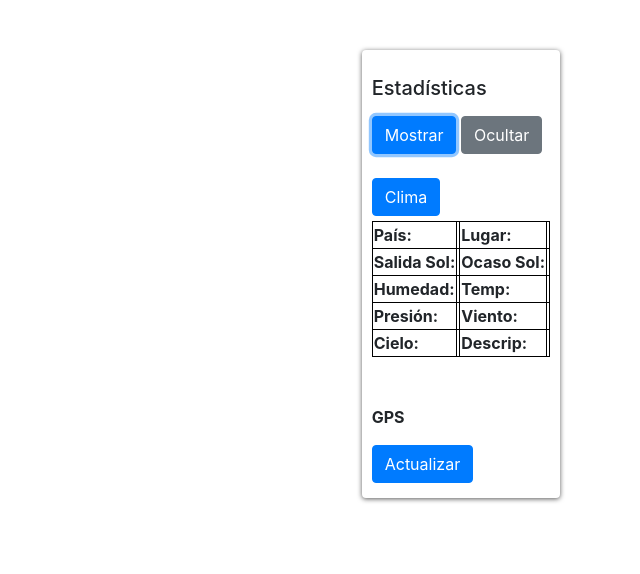
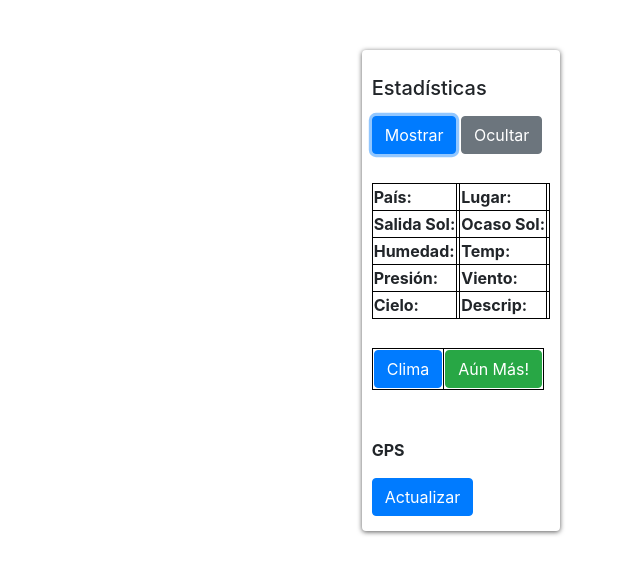
Before and after one commit to scharss/agrodata2, a plain HTML site: page index2.html in a window 1280 px wide. Both pictures are taken after a click on the button "Mostrar". Shown: the whole page, without its empty margins (640-1280 px from the left). Drawn offline with nearby package versions, Linux system fonts and the light colour scheme.

Commit message:
Update index2.html

```diff
--- a/index2.html
+++ b/index2.html
@@ -41,9 +41,13 @@
           <button onclick="ocultar()" class="btn btn-secondary">Ocultar</button>
           <br><br>
                 <section id="s1" class="hidden">
-<button onclick="location.href='https://scharss.github.io/otroclimax/'" class="btn btn-primary">Clima</button>
+
+
+
+
+
 <!--<button onclick="location.href='https://scharss.github.io/climax/'" class="btn btn-primary">Clima</button>-->
-              <table>
+              <table id="tt1" border="border: 1px solid black">
 
 
                   <tr>
@@ -84,6 +88,19 @@
 
 
                 </table>
+				<br>
+
+
+
+
+				<table border="0">
+
+				<tr>
+				<td><button onclick="location.href='https://scharss.github.io/otroclimax/'" class="btn btn-primary">Clima</button></td>
+				<td><button onclick="location.href='https://scharss.github.io/serviceagro/'" class="btn btn-success">Aún Más!</button></td>
+				</tr>
+
+				</table>
 
 			<br><br>
                 <table>
```
